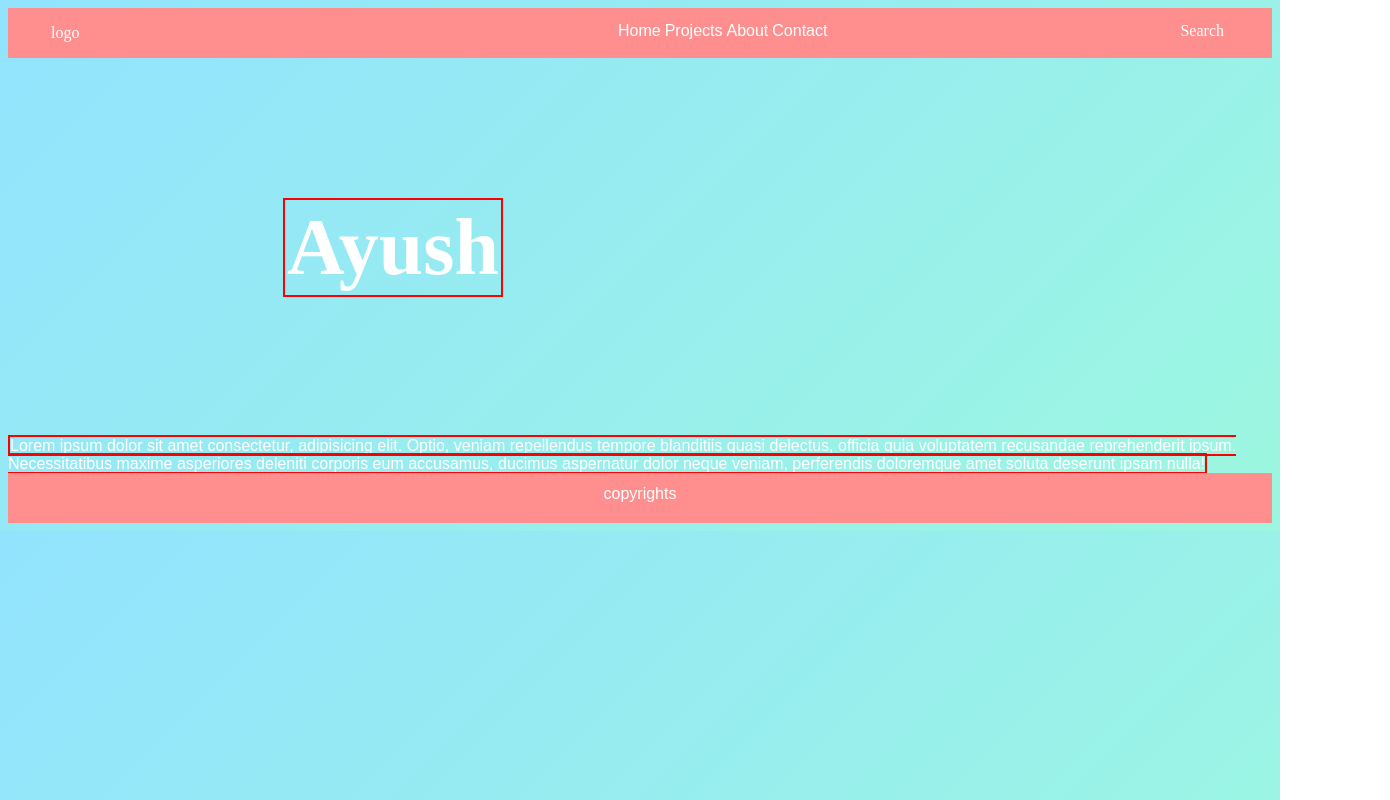
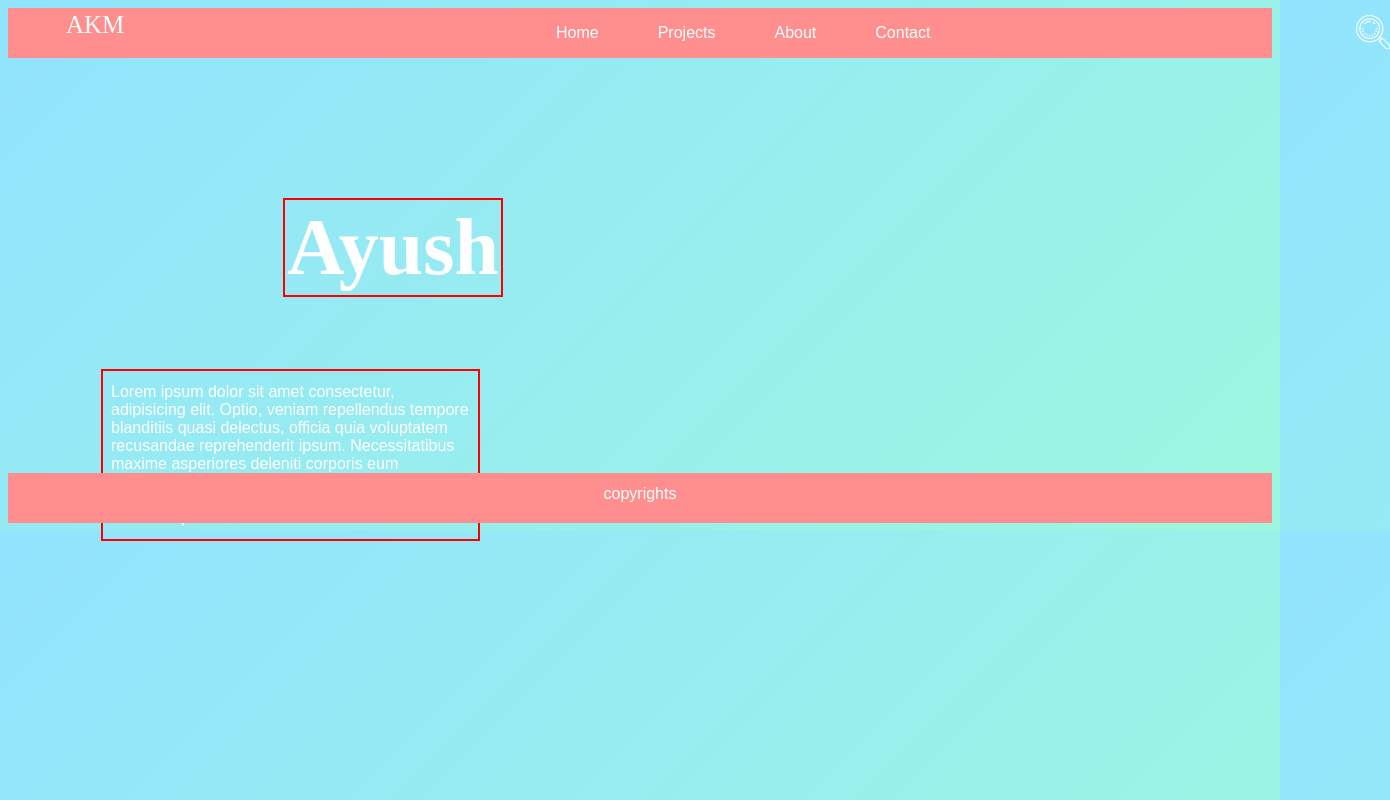
Before and after one commit to Ayush2395/Portfolio.github.io, a plain HTML site: page index.html in a window 1280 px wide. Shown: the whole page, 1390 px wide, since content can reach past the window. Drawn offline with Linux system fonts and the light colour scheme.

Commit message:
Update index.html

```diff
--- a/index.html
+++ b/index.html
@@ -21,12 +21,14 @@
             background-image: url("Icon/Header_bgheader_bg.png");
             /* justify-content: center; */
             height: 50px;
+            /* position: sticky; */
+            top: 0px;
         }
 
         .navbar {
             /* float: left; */
             display: inline-block;
-            margin: auto;
+            margin: 2px auto;
             padding: 2px 2px;
             position: absolute;
             left: 576px;
@@ -38,19 +40,23 @@
         }
 
         #logo {
-            margin: 3px;
-            padding: 4px 40px;
+            margin: -6px 18px;
+            padding: 0px 40px;
             display: inline-block;
             position: absolute;
             top: 17px;
+            font-family: "Road Rage";
+            font-size: 25px;
         }
 
         #searchIcon {
-            margin: 3px;
-            padding: 11px 50px;
+            background-image: url(Icon/search_iconSearch\ icon.png);
+            margin: 4px 72px;
+            padding: 17px 17px;
             display: inline-block;
-            position: absolute;
-            right: 3px;
+            position: relative;
+            left: 1276px;
+            top: 3px;
         }
 
         h2 {
@@ -68,12 +74,24 @@
             font-family: Arial, Helvetica, sans-serif;
         }
 
+        nav li {
+            padding: 17px;
+            margin: -17px 4px;
+            padding-right: 30px;
+            position: relative;
+            right: 83px;
+        }
+
         span {
-            height: 50px;
-            width: 50px;
+            /* height: 50px; */
+            display: block;
+            width: 30%;
             font-family: Arial, Helvetica, sans-serif;
             text-align: left;
             border: 2px solid red;
+            padding: 12px 8px;
+            margin: -68px 93px;
+            font-size: 16px;
         }
 
         footer {
@@ -88,10 +106,6 @@
             font-family: Arial, Helvetica, sans-serif;
             padding: 12px;
         }
-
-        #footer {
-            box-shadow: black;
-        }
     </style>
 
 </head>
@@ -104,7 +118,7 @@
 
         <!-- logo -->
         <div id="logo">
-            logo
+            AKM
         </div>
 
         <!-- Navigation menu -->
@@ -121,7 +135,7 @@
 
         <!-- Search icon -->
         <div id="searchIcon">
-            Search
+            <!-- Search -->
         </div>
     </header>
 
```
